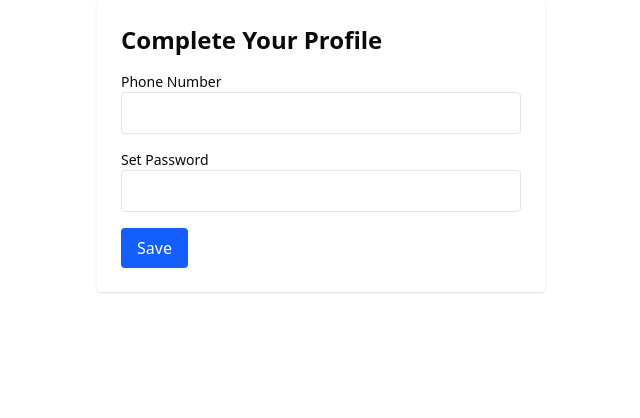
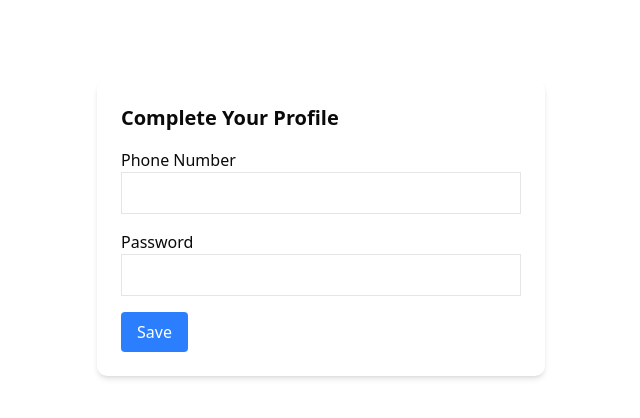
Before and after one commit to navokta/Bytewar-v2, a Next.js app: page /complete-profile in a window 1280 px wide. Shown: the top 418 px of the page, without its empty margins (319-959 px from the left). Built offline with nearby package versions, Linux system fonts and the light colour scheme; no server answers.

Commit message:
Fix complete profile

```diff
--- a/app/api/auth/[...nextauth]/route.js
+++ b/app/api/auth/[...nextauth]/route.js
@@ -15,11 +15,10 @@ const handler = NextAuth({
       clientSecret: process.env.GITHUB_CLIENT_SECRET,
     }),
   ],
+
   callbacks: {
-    async signIn({ user, account, profile }) {
-      try {
+   async signIn({ user }) {
   await dbConnect();
-
   const existingUser = await User.findOne({ email: user.email });
 
   if (!existingUser) {
@@ -28,30 +27,43 @@ const handler = NextAuth({
       firstName: user.name?.split(" ")[0] || "",
       lastName: user.name?.split(" ")[1] || "",
       image: user.image || "",
-            password: "",  // for OAuth user
-            phone: "",     // for OAuth user
+      password: "",
+      phone: "",
     });
+    user.newOAuthUser = true;
+  } else {
+    // ✅ Only true if either phone or password is missing
+    const hasPhone = !!existingUser.phone?.trim();
+    const hasPassword = !!existingUser.password?.trim();
+
+    user.newOAuthUser = !(hasPhone && hasPassword); // FALSE if both are filled
   }
 
   return true;
-      } catch (err) {
-        console.error("Error in signIn callback:", err);
-        return false;
-      }
+},
+
+     async session({ session, token }) {
+    session.userId = token.sub;
+    session.isNewUser = token.newOAuthUser ?? false;
+    return session;
   },
   async jwt({ token, user }) {
-      if (user) token.user = user;
+    if (user) {
+      token.newOAuthUser = user.newOAuthUser ?? false;
+    }
     return token;
   },
-    async session({ session, token }) {
-      session.user = token.user;
-      return session;
+
+    redirect({ url, baseUrl }) {
+      return baseUrl; // Always redirect to home, frontend handles complete-profile
     },
   },
+
   pages: {
-    signIn: "/login",       // your custom login page
-    error: "/auth/error",   // optional: custom error page
+    signIn: "/login",
+    error: "/auth/error",
   },
+
   secret: process.env.NEXTAUTH_SECRET,
 });
 
--- /dev/null
+++ b/app/api/auth/complete-profile/route.js
@@ -0,0 +1,33 @@
+import { NextResponse } from "next/server";
+import dbConnect from "@/lib/dbconnect";
+import User from "@/lib/models/user";
+import bcrypt from "bcryptjs";
+
+export async function POST(request) {
+  try {
+    await dbConnect();
+    const { email, phone, password } = await request.json();
+
+    if (!email || !phone || !password) {
+      return NextResponse.json({ message: "Missing fields" }, { status: 400 });
+    }
+
+    const hashedPassword = await bcrypt.hash(password, 10);
+
+    const updatedUser = await User.findOneAndUpdate(
+  { email, $or: [{ phone: "" }, { password: "" }] },
+  { phone, password: hashedPassword },
+  { new: true }
+);
+
+if (!updatedUser) {
+  return NextResponse.json({ message: "User already completed profile or not found." }, { status: 400 });
+}
+
+
+    return NextResponse.json({ message: "Profile updated" }, { status: 200 });
+  } catch (error) {
+    console.error("Complete profile error:", error);
+    return NextResponse.json({ message: "Server error" }, { status: 500 });
+  }
+}
--- /dev/null
+++ b/app/api/users/check-profile/route.js
@@ -0,0 +1,15 @@
+import dbConnect from '@/lib/dbconnect';
+import User from '@/lib/models/user';
+
+export async function GET(req) {
+  const url = new URL(req.url);
+  const email = url.searchParams.get('email');
+
+  await dbConnect();
+
+  const user = await User.findOne({ email });
+
+  const incompleteProfile = !user?.phone || !user?.password;
+
+  return Response.json({ incompleteProfile });
+}
--- a/app/complete-profile/page.js
+++ b/app/complete-profile/page.js
@@ -1,56 +1,55 @@
-// app/complete-profile/page.jsx
-
-"use client";
-
-import { useSession } from "next-auth/react";
-import { useRouter } from "next/navigation";
-import { useState } from "react";
+'use client';
+import { useSearchParams, useRouter } from 'next/navigation';
+import { useState } from 'react';
 
 export default function CompleteProfile() {
-  const { data: session } = useSession();
+  const searchParams = useSearchParams();
+  const email = searchParams.get('email');
   const router = useRouter();
-  const [phone, setPhone] = useState("");
-  const [password, setPassword] = useState("");
+
+  const [phone, setPhone] = useState('');
+  const [password, setPassword] = useState('');
+  const [error, setError] = useState('');
+  const [success, setSuccess] = useState('');
 
   const handleSubmit = async (e) => {
     e.preventDefault();
-    const res = await fetch("/api/save-extra-details", {
-      method: "POST",
-      headers: { "Content-Type": "application/json" },
-      body: JSON.stringify({ phone, password }),
+
+    if (!phone || !password) {
+      setError("Phone and password are required");
+      return;
+    }
+
+    const res = await fetch('/api/auth/complete-profile', {
+      method: 'POST',
+      headers: { 'Content-Type': 'application/json' },
+      body: JSON.stringify({ email, phone, password }),
     });
 
+    const data = await res.json();
     if (res.ok) {
-      router.push("/dashboard"); // redirect after completion
+      setSuccess("Profile completed. Redirecting...");
+      setTimeout(() => router.push('/'), 2000);
     } else {
-      alert("Failed to save details.");
+      setError(data.message || "Error saving data");
     }
   };
 
   return (
-    <form onSubmit={handleSubmit} className="max-w-md mx-auto p-6 bg-white shadow rounded">
-      <h2 className="text-2xl font-semibold mb-4">Complete Your Profile</h2>
-      <div className="mb-4">
-        <label className="block text-sm font-medium">Phone Number</label>
-        <input
-          type="tel"
-          required
-          value={phone}
-          onChange={(e) => setPhone(e.target.value)}
-          className="w-full border px-3 py-2 rounded"
-        />
-      </div>
-      <div className="mb-4">
-        <label className="block text-sm font-medium">Set Password</label>
-        <input
-          type="password"
-          required
-          value={password}
-          onChange={(e) => setPassword(e.target.value)}
-          className="w-full border px-3 py-2 rounded"
-        />
-      </div>
-      <button type="submit" className="bg-blue-600 text-white px-4 py-2 rounded">Save</button>
-    </form>
+    <div className="p-6 max-w-md mx-auto mt-20 bg-white rounded-lg shadow-md">
+      <h1 className="text-xl font-semibold mb-4">Complete Your Profile</h1>
+      <form onSubmit={handleSubmit}>
+        <label>Phone Number</label>
+        <input type="text" value={phone} onChange={e => setPhone(e.target.value)} className="w-full mb-4 p-2 border" />
+
+        <label>Password</label>
+        <input type="password" value={password} onChange={e => setPassword(e.target.value)} className="w-full mb-4 p-2 border" />
+
+        <button type="submit" className="bg-blue-500 text-white px-4 py-2 rounded">Save</button>
+
+        {error && <p className="text-red-500 mt-2">{error}</p>}
+        {success && <p className="text-green-500 mt-2">{success}</p>}
+      </form>
+    </div>
   );
 }
--- a/app/layout.js
+++ b/app/layout.js
@@ -1,28 +1,27 @@
-import { Geist, Geist_Mono } from "next/font/google";
-import "./globals.css";
+import { Geist, Geist_Mono } from 'next/font/google';
+import './globals.css';
+import SessionWrapper from '../components/SessionWrapper'; // 👈 import the wrapper
 
 const geistSans = Geist({
-  variable: "--font-geist-sans",
-  subsets: ["latin"],
+  variable: '--font-geist-sans',
+  subsets: ['latin'],
 });
 
 const geistMono = Geist_Mono({
-  variable: "--font-geist-mono",
-  subsets: ["latin"],
+  variable: '--font-geist-mono',
+  subsets: ['latin'],
 });
 
 export const metadata = {
-  title: "Create Next App",
-  description: "Generated by create next app",
+  title: 'Create Next App',
+  description: 'Generated by create next app',
 };
 
 export default function RootLayout({ children }) {
   return (
     <html lang="en">
-      <body
-        className={`${geistSans.variable} ${geistMono.variable} antialiased`}
-      >
-        {children}
+      <body className={`${geistSans.variable} ${geistMono.variable} antialiased`}>
+        <SessionWrapper>{children}</SessionWrapper>
       </body>
     </html>
   );
--- a/app/page.js
+++ b/app/page.js
@@ -1,22 +1,42 @@
-"use client";
-import Image from "next/image";
+'use client';
+import { useEffect, useState } from "react";
+import { useSession } from "next-auth/react";
+import { useRouter } from "next/navigation";
+
 import Header from '../components/Header';
 import HeroSection from '../components/HeroSection';
-// import EnrollNow from '../components/EnrollNow';
 import Gallery from '../components/Gallery';
 import ThoughtSection from '../components/ThoughtSection';
 import Footer from '../components/Footer';
 import ByteWarInfo from '../components/ByteWarInfo';
 import VideoAndInfographicSection from '../components/VideoAndInfographicSection';
 import ThemesSection from '../components/ThemesSection';
-// import Timeline from '../components/Timeline';
 import Sponser from '../components/Sponser';
-    //  import logo from '../public/image.png';
-
-
-
 
 export default function Home() {
+  const { data: session, status } = useSession();
+  const router = useRouter();
+
+  useEffect(() => {
+    const checkUserProfile = async () => {
+      const alreadyRedirected = localStorage.getItem('redirectedToCompleteProfile');
+
+      if (status === 'authenticated' && !alreadyRedirected) {
+        const res = await fetch(`/api/users/check-profile?email=${session?.user?.email}`);
+        const data = await res.json();
+
+        if (data.incompleteProfile) {
+          localStorage.setItem('redirectedToCompleteProfile', 'true');
+          router.push(`/complete-profile?email=${session.user.email}`);
+        }
+      }
+    };
+
+    checkUserProfile();
+  }, [status, session, router]);
+
+  if (status === 'loading') return null;
+
   return (
     <div className="font-sans min-h-screen flex flex-col bg-sky-900">
       <Header />
@@ -24,7 +44,6 @@ export default function Home() {
       <ByteWarInfo />
       <VideoAndInfographicSection />
       <ThemesSection />
-      {/* <Timeline /> */}
       <Gallery />
       <Sponser />
       <ThoughtSection />
--- a/app/signup/page.js
+++ b/app/signup/page.js
@@ -105,12 +105,12 @@ export default function SignupPage() {
         body: JSON.stringify(formData),
       });
 
-      // if (response.ok) {
-      //   const data = await response.json();
-      //   router.push(`/complete-profile?email=${formData.email}`);
-      // } else {
-      //   alert("Signup failed");
-      // }
+      if (response.ok) {
+        const data = await response.json();
+        router.push(`/complete-profile?email=${formData.email}`);
+      } else {
+        alert("Signup failed");
+      }
 
       if (!response.ok) {
         const errorData = await response.json().catch(() => ({}));
--- /dev/null
+++ b/components/SessionWrapper.js
@@ -0,0 +1,8 @@
+'use client';
+
+import { SessionProvider } from 'next-auth/react';
+
+
+export default function SessionWrapper({ children }) {
+  return <SessionProvider>{children}</SessionProvider>;
+}
```
Lines whose indentation alone changed are shown as unchanged.
